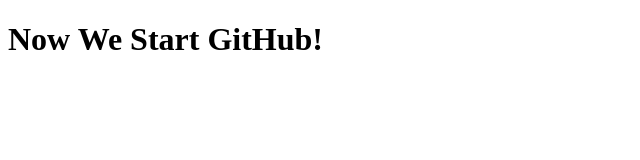
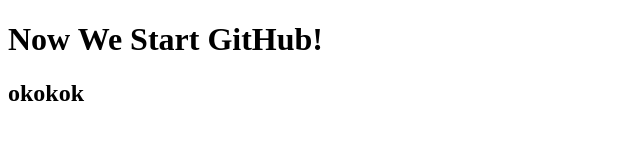
Before and after one commit to yosefbrowncode/github, a plain HTML site: page index.html in a window 1280 px wide. Shown: the whole page, without its empty margins (0-640 px from the left). Drawn offline with Linux system fonts and the light colour scheme.

Commit message:
new h2 tag

```diff
--- a/index.html
+++ b/index.html
@@ -8,6 +8,7 @@
 </head>
 <body>
     <h1>Now We Start GitHub!</h1>
+    <h2>okokok</h2>
 
 </body>
 </html>
```
